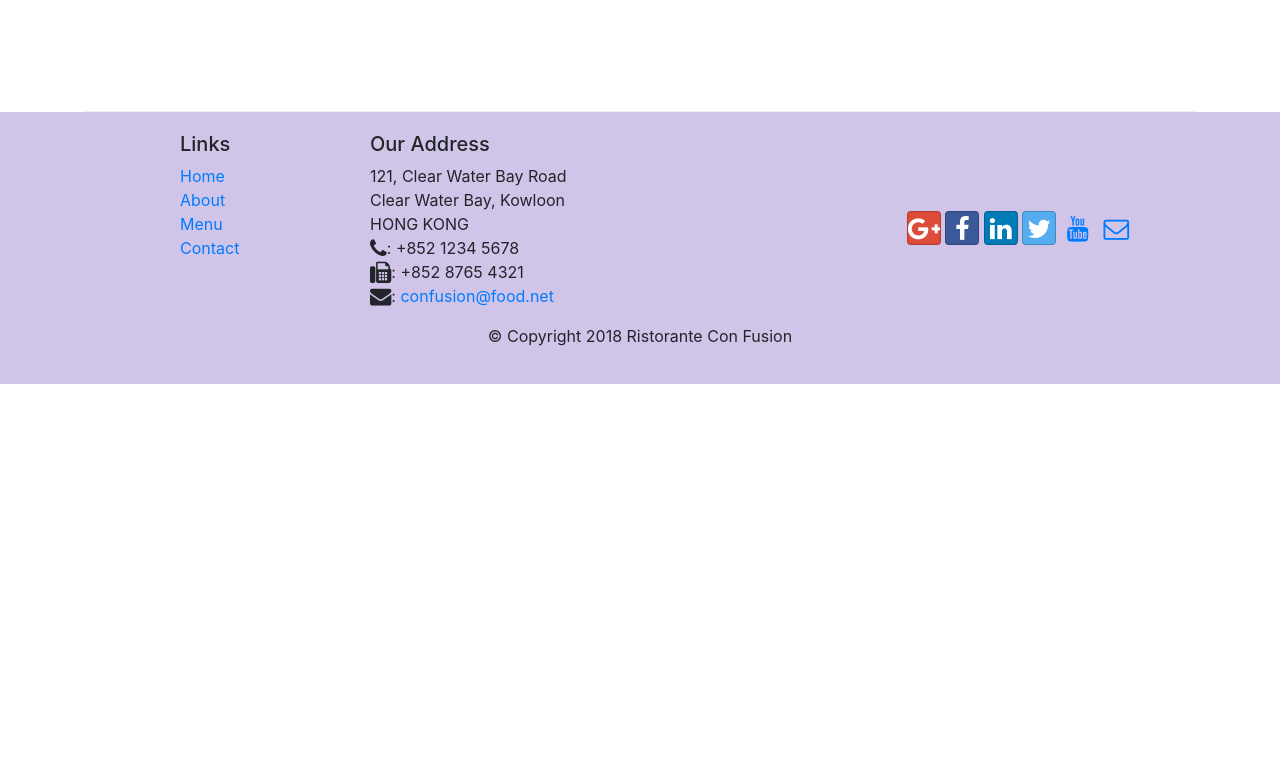
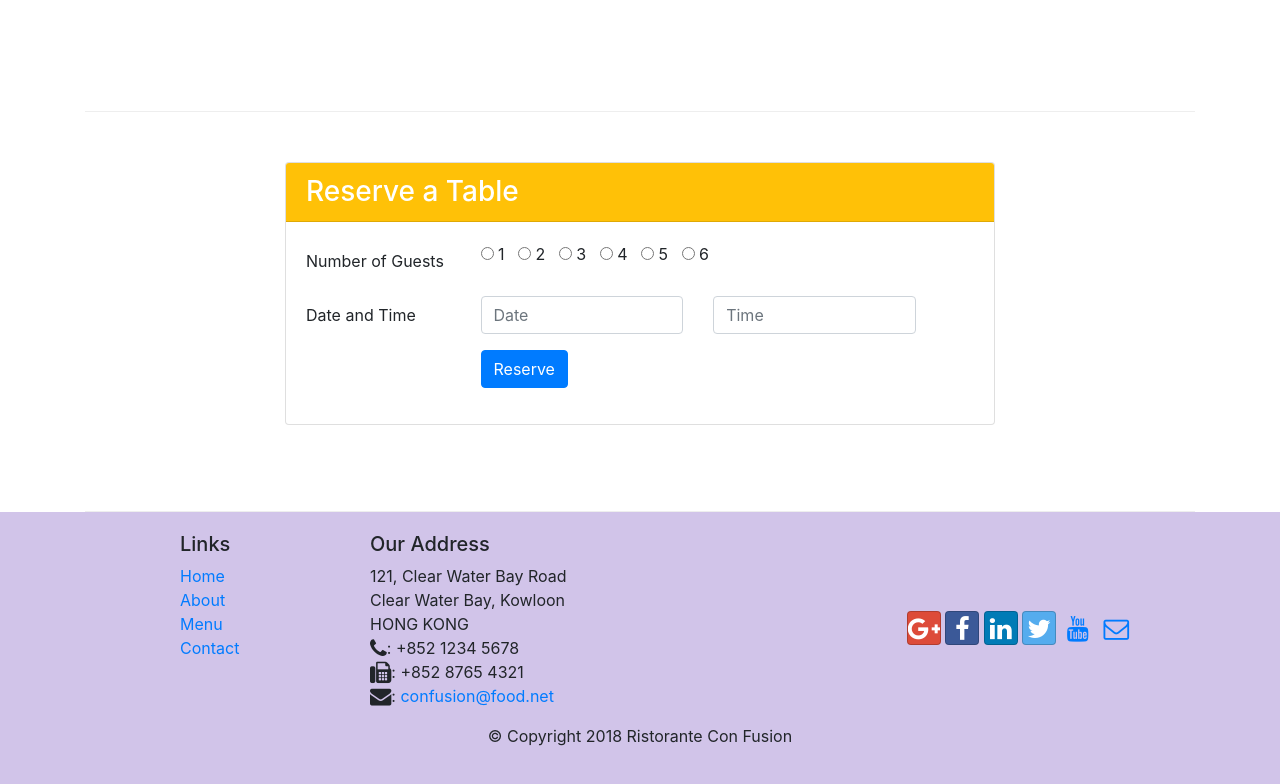
Before and after one commit to shivangi0109/conFusion, a website: page index.html in a window 1280 px wide. Shown: the part 1422-2206 px from the top of the page. Before the commit the page ends 1806 px from the top, so only its background shows below. Drawn offline with nearby package versions, Linux system fonts and the light colour scheme.

```diff
--- a/css/styles.css
+++ b/css/styles.css
@@ -37,3 +37,10 @@
 .navbar-dark{
     background-color: #512DA8;
 }
+
+.tab-content{
+    border-left: 1px solid #ddd;
+    border-right: 1px solid #ddd;
+    border-bottom: 1px solid #ddd;
+    padding: 10px;
+}
--- a/index.html
+++ b/index.html
@@ -40,8 +40,11 @@
                     <h1>Ristorante con Fusion</h1>
                     <p>We take inspiration from the World's best cuisines, and create a unique fusion experience. Our lipsmacking creations will tickle your culinary senses!</p>
                 </div>
-                <div class="col-12 col-sm align-self-center">
+                <div class="col-12 col-sm-3 align-self-center">
                     <img src="img/logo.png" alt="" class="img-fluid">
+                </div>
+                <div class="col-12 col-sm-3 align-self-center">
+                    <a type="button" class="btn btn-warning btn-block btn-sm" href="#reserveTable" role="button">Reserve Table</a>
                 </div>
             </div>
         </div>
@@ -69,8 +72,13 @@
                 <h3>This Month's Promotions</h3>
             </div>
             <div class="col col-sm col-md">
-                <h2>Weekend Grand Buffet</h2>
-                <p>Featuring mouthwatering combinations with a choice of five different salads, six enticing appetizers, six main entrees and five choicest desserts. Free flowing bubbly and soft drinks. All for just $19.99 per person </p>
+               <div class="media">
+                   <div class="media-body">
+                        <h2 class="mt-0 mb-1">Weekend Grand Buffet <span class="badge badge-danger">NEW</span></h2>
+                        <p>Featuring mouthwatering combinations with a choice of five different salads, six enticing appetizers, six main entrees and five choicest desserts. Free flowing bubbly and soft drinks. All for just $19.99 per person </p>
+                   </div>
+                   <img class="d-flex ml-3 img-thumbnail align-self-center" src="img/buffet.png" alt="buffet">
+               </div>
             </div>
         </div>
 
@@ -89,6 +97,53 @@
                </div>
             </div>
         </div>
+    </div>
+
+    <div class="container" id="reserveTable">
+       <div class="row row-content">
+          <div class="col-12 col-sm-8 offset-sm-2">
+             <div class="card">
+                    <h3 class="card-header bg-warning text-white">Reserve a Table</h3>
+                    <div class="card-body">
+                       <form action="">
+                        <div class="form-group row">
+                            <label for="lastname" class="col-sm-3 col-form-label">Number of Guests</label>
+                            <div class="col-sm-8">
+                                <div class="form-radio">
+                                    <input type="radio" class="form-radio-input" name="guest1" id="guest1" value="">
+                                    <label class="form-radio-label" for="guest1">1&nbsp;&nbsp;</label>
+                                    <input type="radio" class="form-radio-input" name="guest2" id="guest2" value="">
+                                    <label class="form-radio-label" for="guest2">2&nbsp;&nbsp;</label>
+                                    <input type="radio" class="form-radio-input" name="guest3" id="guest3" value="">
+                                    <label class="form-radio-label" for="guest3">3&nbsp;&nbsp;</label>
+                                    <input type="radio" class="form-radio-input" name="guest4" id="guest4" value="">
+                                    <label class="form-radio-label" for="guest4">4&nbsp;&nbsp;</label>
+                                    <input type="radio" class="form-radio-input" name="guest5" id="guest5" value="">
+                                    <label class="form-radio-label" for="guest5">5&nbsp;&nbsp;</label>
+                                    <input type="radio" class="form-radio-input" name="guest6" id="guest6" value="">
+                                    <label class="form-radio-label" for="guest6">6&nbsp;&nbsp;</label>
+                                </div>
+                            </div>
+                        </div>
+                        <div class="form-group row">
+                            <label for="date" class="col-sm-3 col-form-label">Date and Time</label>
+                            <div class="col-12 col-sm-4">
+                            <input type="text" class="form-control" id="date" name="date" placeholder="Date">
+                            </div>
+                            <div class="col-12 col-sm-4">
+                                <input type="text" class="form-control" id="time" name="time" placeholder="Time">
+                            </div>
+                        </div>
+                        <div class="form-group row">
+                            <div class="offset-sm-3 col-sm-7">
+                               <button type="submit" class="btn btn-primary">Reserve</button>
+                            </div>
+                        </div>
+                  </form>
+                </div>
+            </div>
+          </div>
+       </div>
     </div>
 
     <footer class="footer">
```
Also changed, not shown: aboutus.html (+29 -1 lines).
